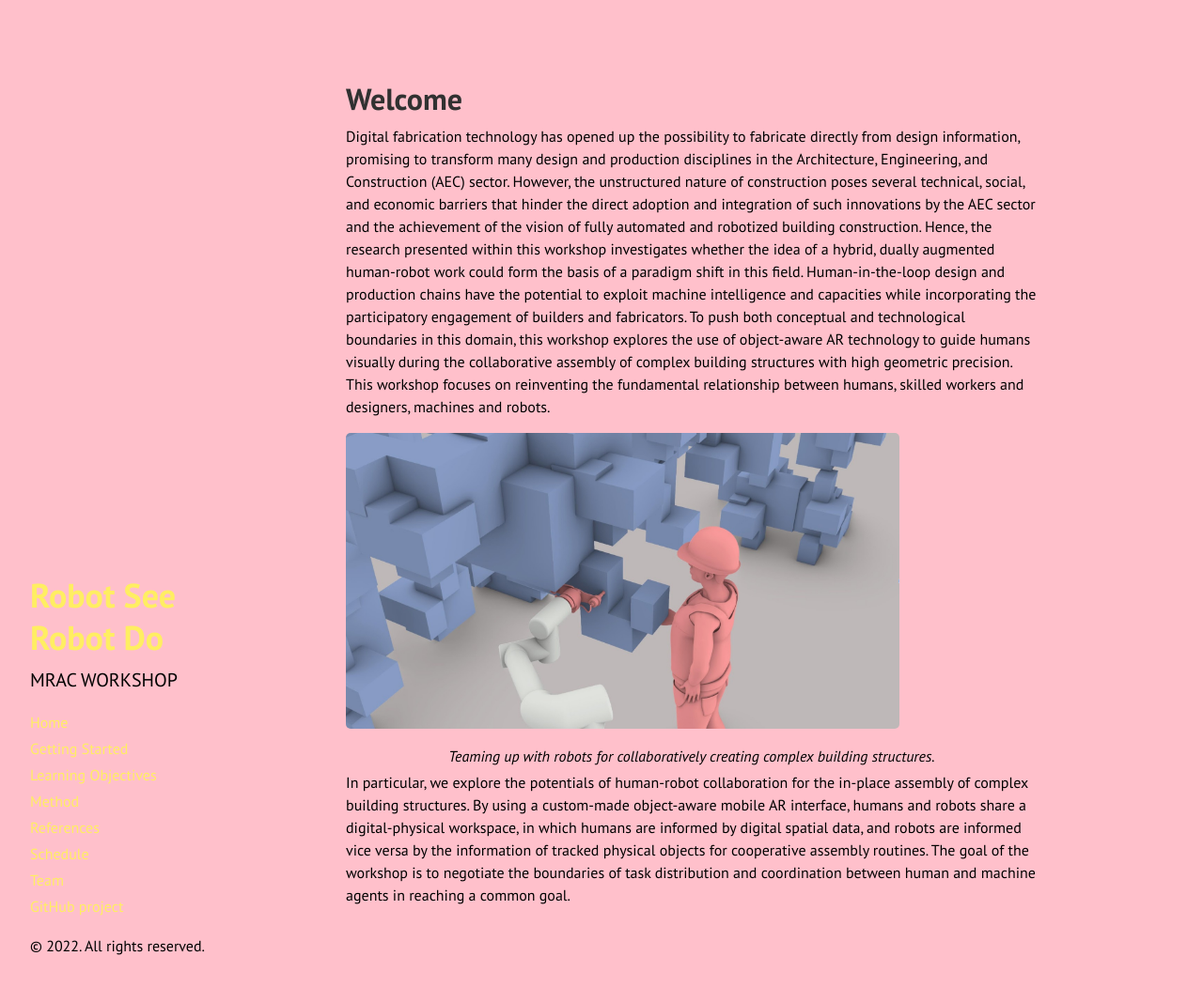
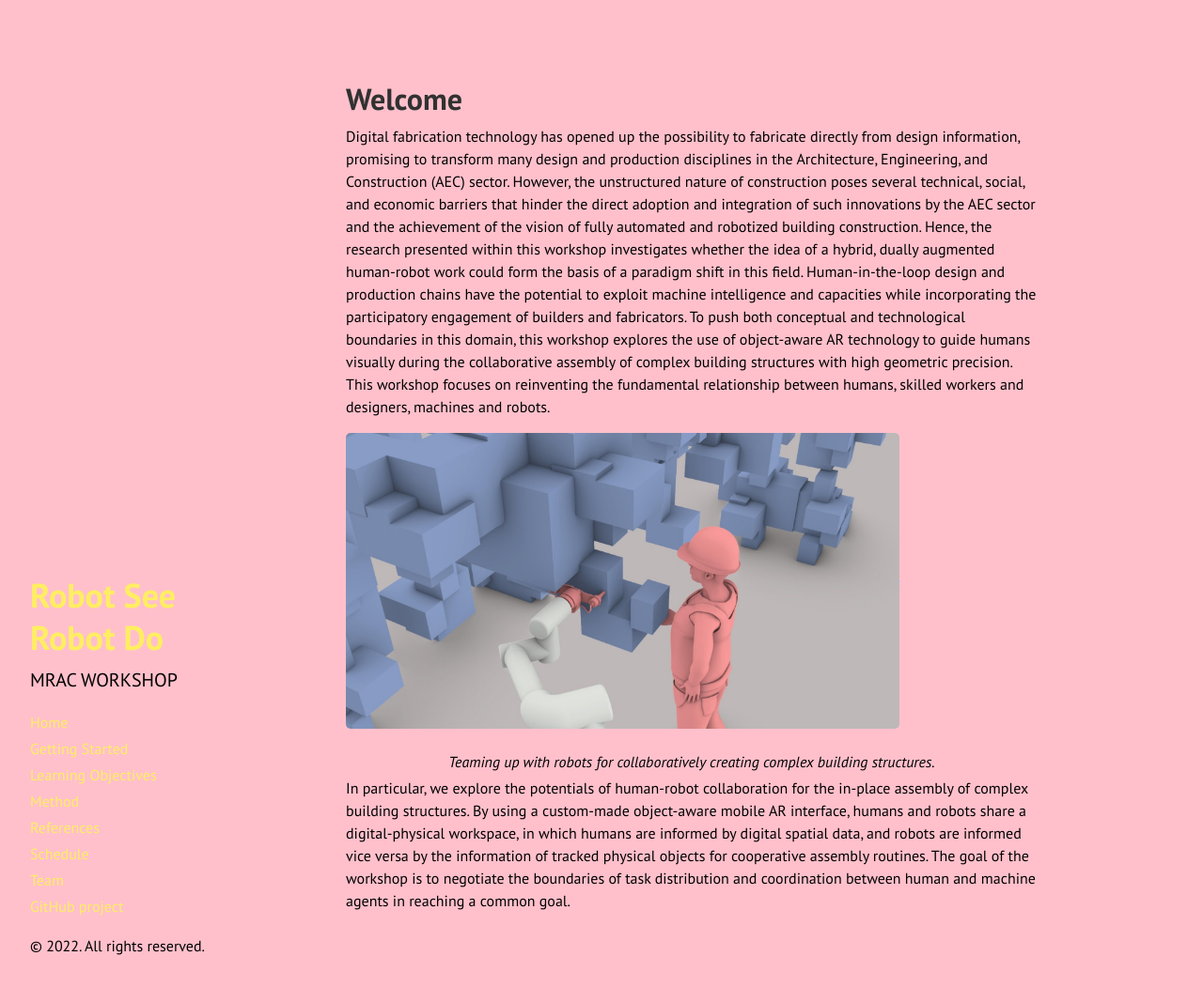
Before and after one commit to augmentedfabricationlab/robot_see_robot_do, a Jekyll site: the page built from docs/index.md, in a window 1280 px wide and 1051 px high. Shown: the whole window at 94% size. Built offline with Jekyll 4.4.1, drawn with Linux system fonts in a browser that asks for light colours; Markdown is read by kramdown in place of the engine named in the settings.

Commit message:
Update hyde.css

```diff
--- a/docs/public/css/hyde.css
+++ b/docs/public/css/hyde.css
@@ -184,7 +184,7 @@
 }
 
 img.center{
-  float: center;
+  display: inline;
 }
 
 img.rounded-corners {
```
